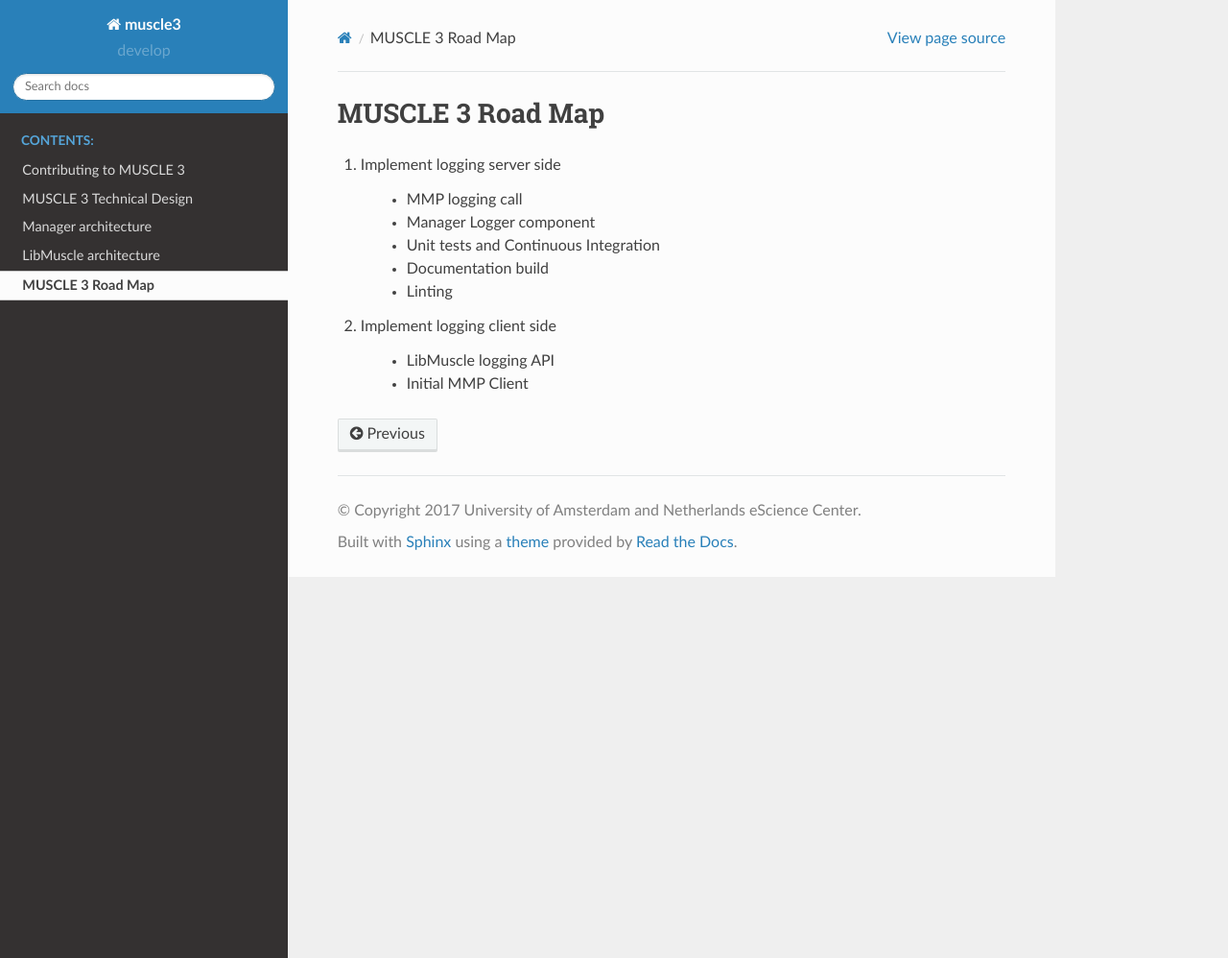
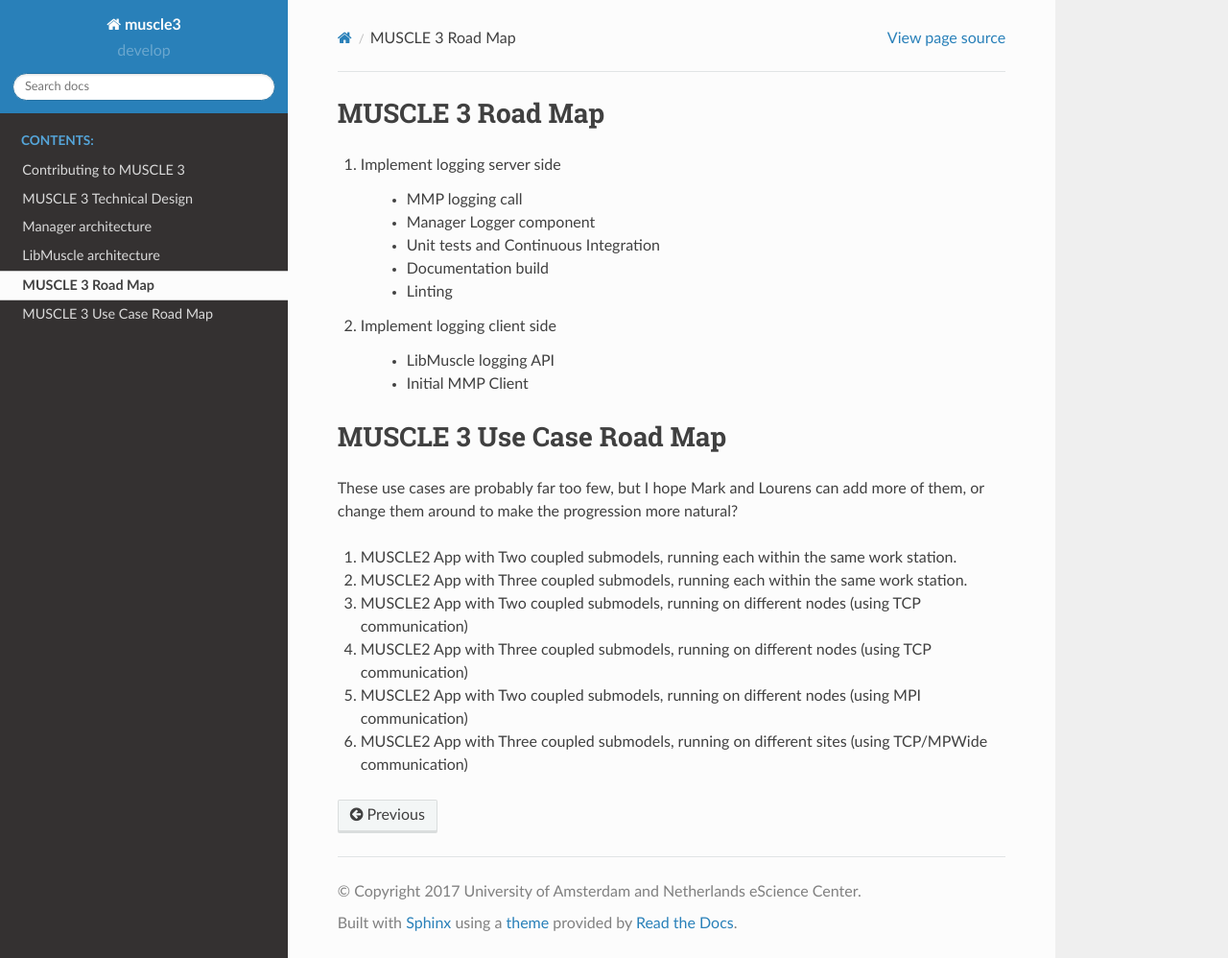
Before and after one commit to multiscale/muscle3, a Sphinx documentation site: the page built from docs/source/road_map.rst, in a window 1280 px wide and 998 px high. Shown: the whole window at 96% size. Built offline with Sphinx 7.4.7 and the Read the Docs theme 2.0.0, drawn with Linux system fonts in a browser that asks for light colours; pages that are not in the unit, such as notebooks, are missing from menus.

Commit message:
Update road_map.rst

```diff
--- a/docs/source/road_map.rst
+++ b/docs/source/road_map.rst
@@ -14,3 +14,16 @@ MUSCLE 3 Road Map
 
     * LibMuscle logging API
     * Initial MMP Client
+
+==========================
+MUSCLE 3 Use Case Road Map
+==========================
+
+These use cases are probably far too few, but I hope Mark and Lourens can add more of them, or change them around to make the progression more natural?
+
+1. MUSCLE2 App with Two coupled submodels, running each within the same work station.
+2. MUSCLE2 App with Three coupled submodels, running each within the same work station.
+3. MUSCLE2 App with Two coupled submodels, running on different nodes (using TCP communication)
+4. MUSCLE2 App with Three coupled submodels, running on different nodes (using TCP communication)
+5. MUSCLE2 App with Two coupled submodels, running on different nodes (using MPI communication)
+6. MUSCLE2 App with Three coupled submodels, running on different sites (using TCP/MPWide communication)
```
